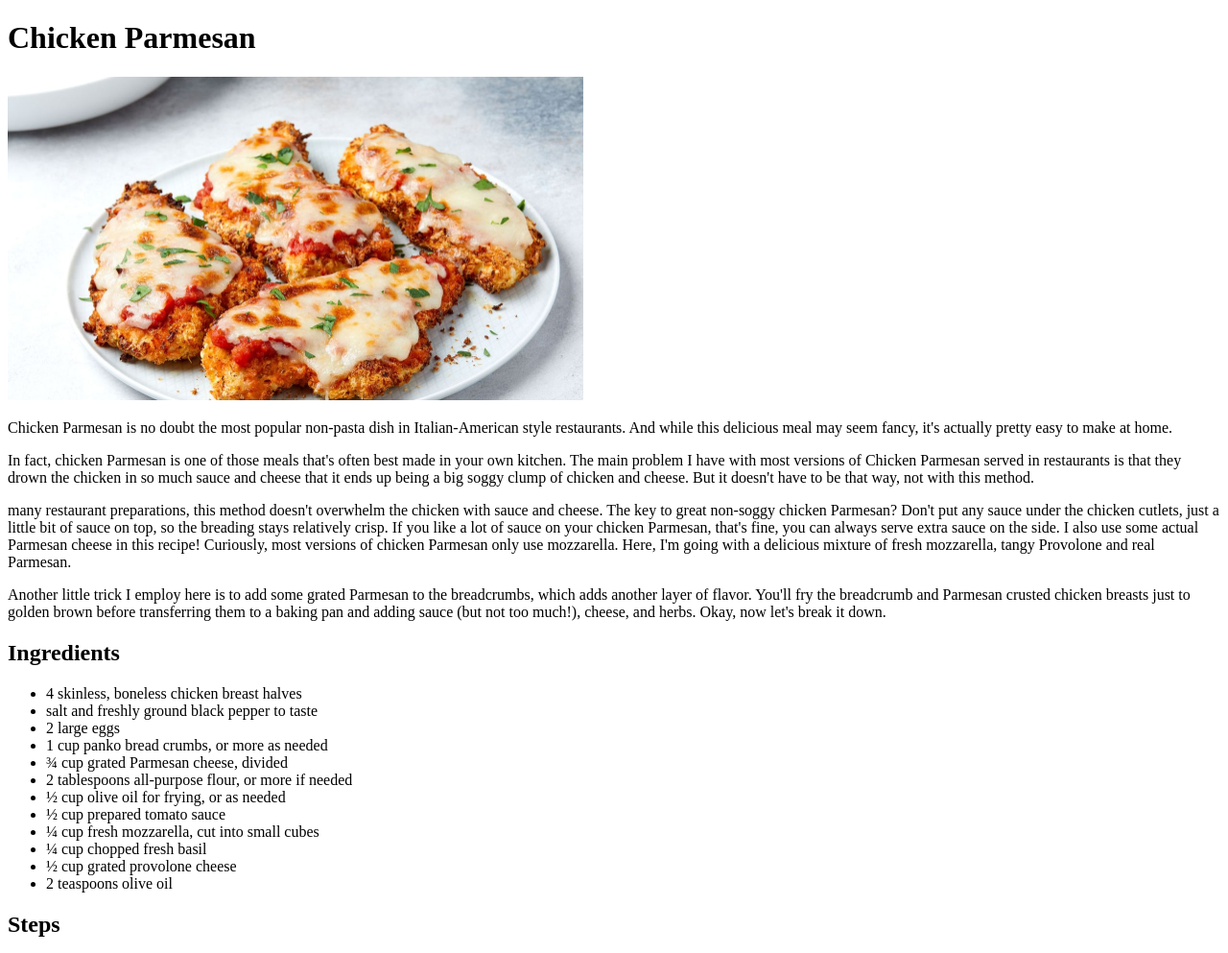
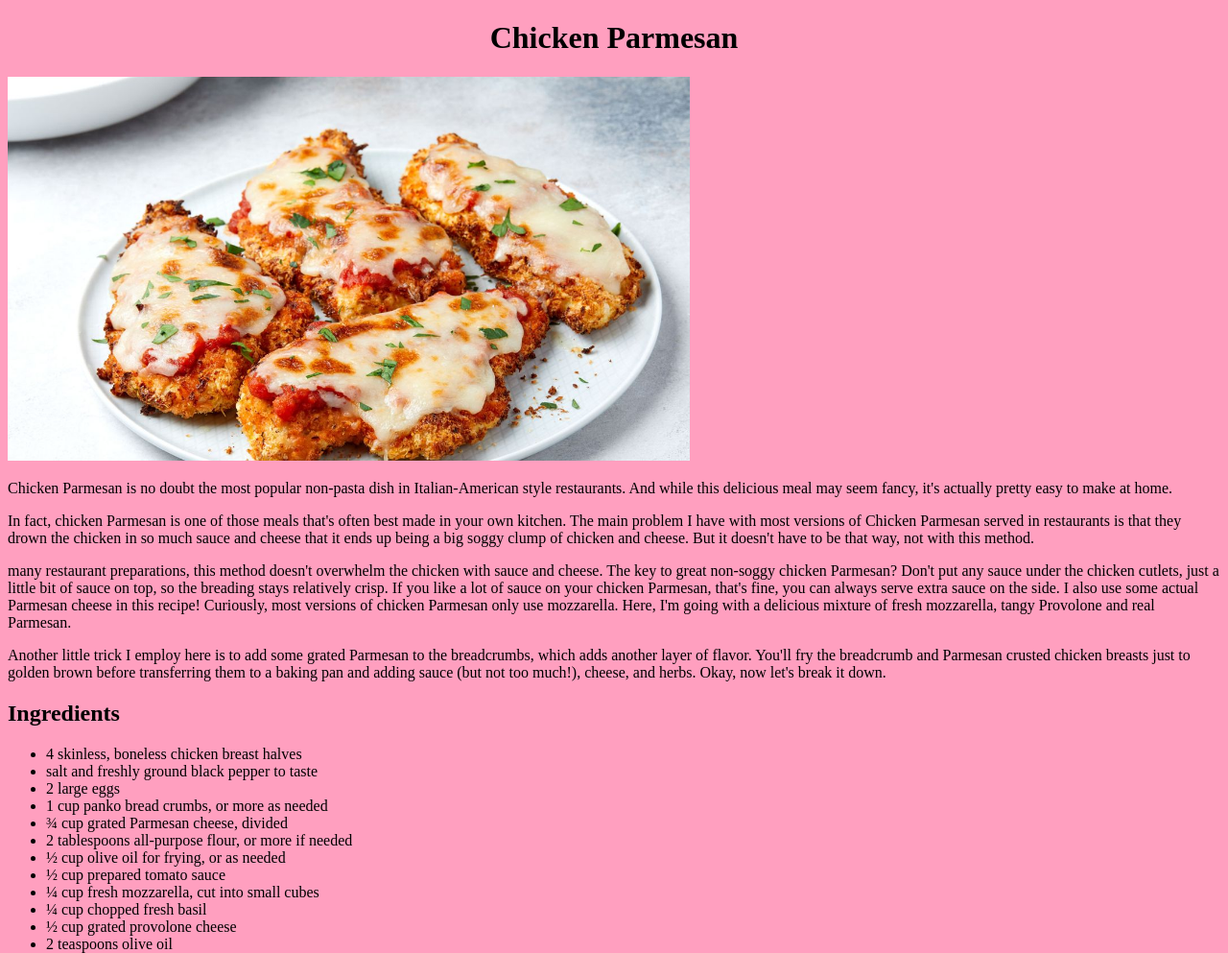
Before and after one commit to I0ANA24/odin-recipes, a plain HTML site: page recipes/Chicken Parmesan/chicken_parmesan.html in a window 1280 px wide. Shown: the top 993 px of the page at 96% size. Drawn offline with Linux system fonts and the light colour scheme.

Commit message:
I tried to style the recipes.

```diff
--- a/recipes/Chicken Parmesan/chicken_parmesan.html
+++ b/recipes/Chicken Parmesan/chicken_parmesan.html
@@ -4,10 +4,11 @@
     <meta charset="UTF-8">
     <meta name="viewport" content="width=device-width, initial-scale=1.0">
     <title>Chicken Parmesan Recipe</title>
+    <link rel="stylesheet" href="../../styles.css">
 </head>
 <body>
-    <h1>Chicken Parmesan</h1>
-    <img src="image.jpg" alt="This is a picture of our recipe: Chicken with Parmesan" height="337px" width="600px">
+    <h1 class="recipe_title">Chicken Parmesan</h1>
+    <img src="image.jpg" alt="This is a picture of our recipe: Chicken with Parmesan" height="400px" width="auto">
     <p>Chicken Parmesan is no doubt the most popular non-pasta dish in Italian-American style restaurants. And while this delicious meal may seem fancy, it's actually pretty easy to make at home.</p>
 
     <p>In fact, chicken Parmesan is one of those meals that's often best made in your own kitchen. The main problem I have with most versions of Chicken Parmesan served in restaurants is that they drown the chicken in so much sauce and cheese that it ends up being a big soggy clump of chicken and cheese. But it doesn't have to be that way, not with this method.</p>
--- a/styles.css
+++ b/styles.css
@@ -6,3 +6,7 @@ body {
 .list {
     color: rgb(132, 11, 128);
 }
+
+.recipe_title {
+    text-align: center;
+}
```
Also changed, not shown: recipes/Pink Valentine Frosting/pv_frosting.html (+3 -2 lines), recipes/Valentine Sandwich Cookies/valentine_cookies.html (+3 -2 lines).
